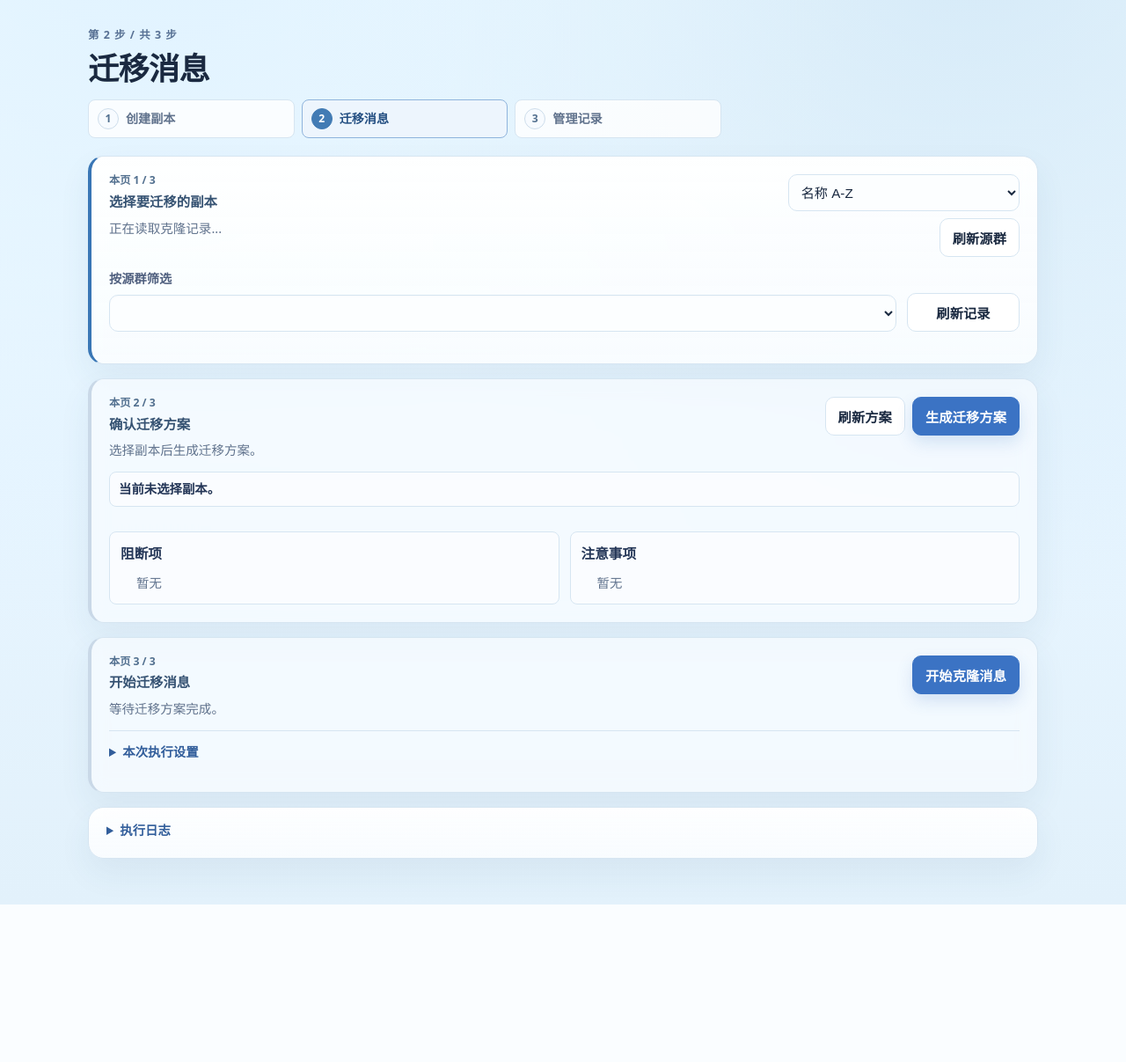
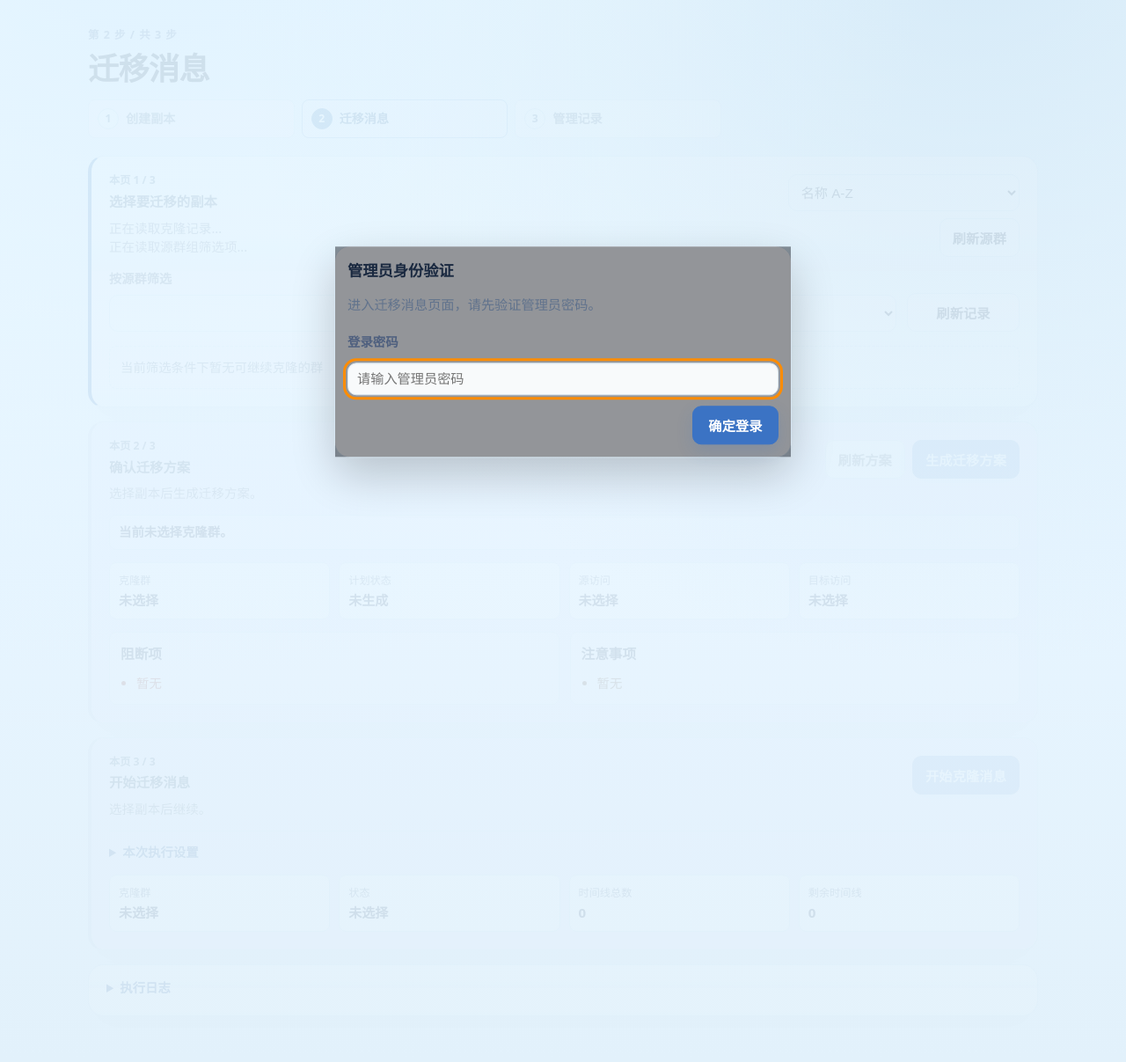
Before and after one commit to a328929/db, a Python web app: template templates/admin_clone_migrate.html in a window 1280 px wide. Shown: the whole page at 88% size. Before the commit the page ends 1028 px from the top, so only its background shows below. Run offline with Jinja, Linux system fonts and the light colour scheme; the template is opened without the code that fills it, so the values that code supplies are empty.

Commit message:
更新内容

```diff
--- a/static/admin_clone.js
+++ b/static/admin_clone.js
@@ -72,7 +72,8 @@
       selectStage: document.getElementById('admin-clone-select-stage'),
       planStage: document.getElementById('admin-clone-plan-stage'),
       migrationStage: document.getElementById('admin-clone-migration-stage'),
-      sourceStatus: document.getElementById('admin-clone-source-status'),
+      sourceStatus: document.getElementById('admin-clone-source-status')
+        || document.getElementById('admin-clone-runs-status'),
       sortSelect: document.getElementById('admin-clone-sort-select'),
       refreshBtn: document.getElementById('admin-clone-refresh-btn'),
       sourceSelect: document.getElementById('admin-clone-source-select'),
--- a/templates/admin_clone_migrate.html
+++ b/templates/admin_clone_migrate.html
@@ -44,6 +44,9 @@
           <h2 id="cloneRunsTitle" class="section-title">选择要迁移的副本</h2>
           <p id="admin-clone-runs-status" class="clone-subline" role="status" aria-live="polite">
             正在读取克隆记录...
+          </p>
+          <p id="admin-clone-source-status" class="clone-subline" role="status" aria-live="polite">
+            正在读取源群组筛选项...
           </p>
         </div>
         <div class="clone-toolbar">
```
Also changed, not shown: tests/test_frontend_safety.py (+5 -0 lines).
